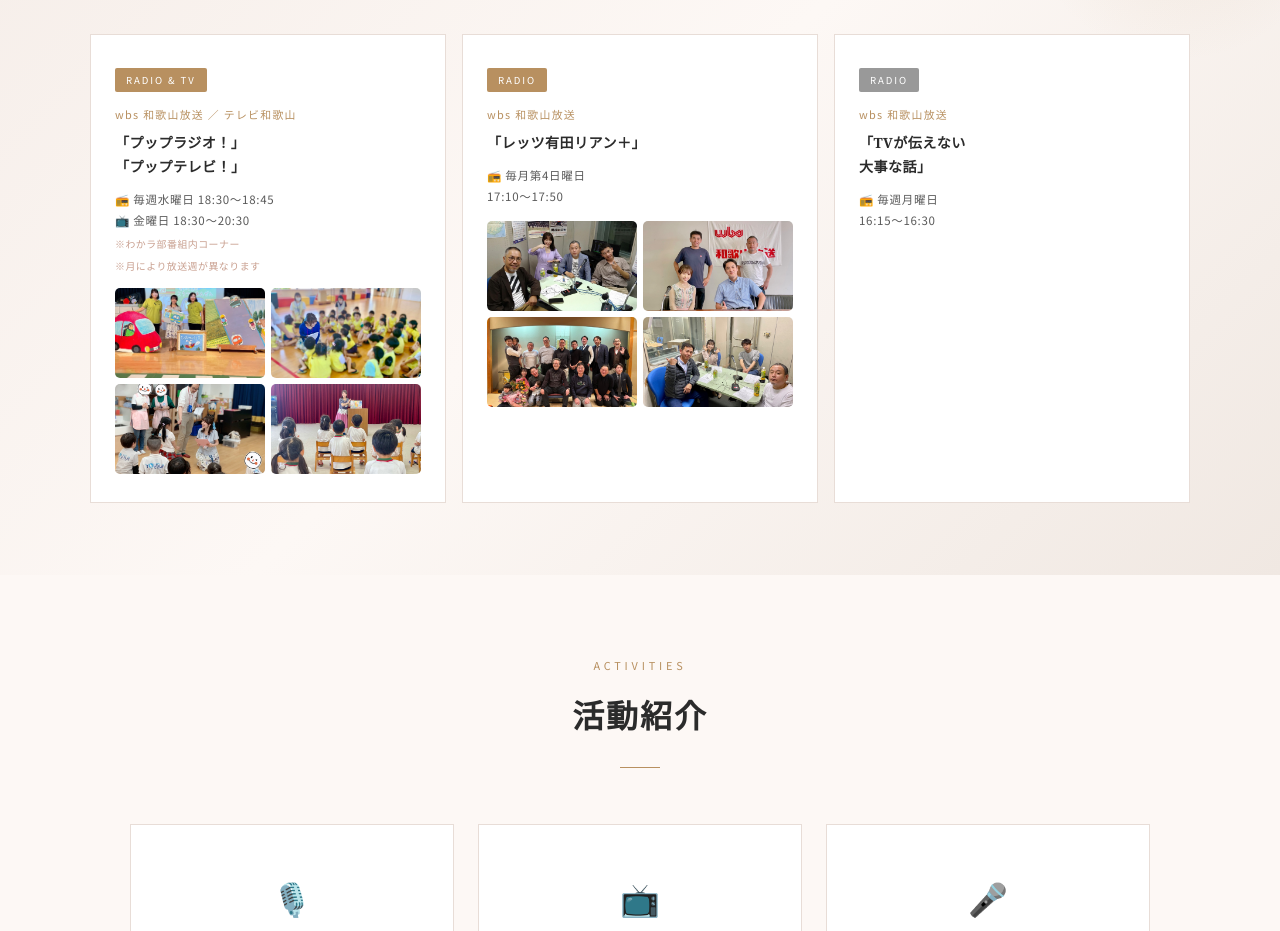
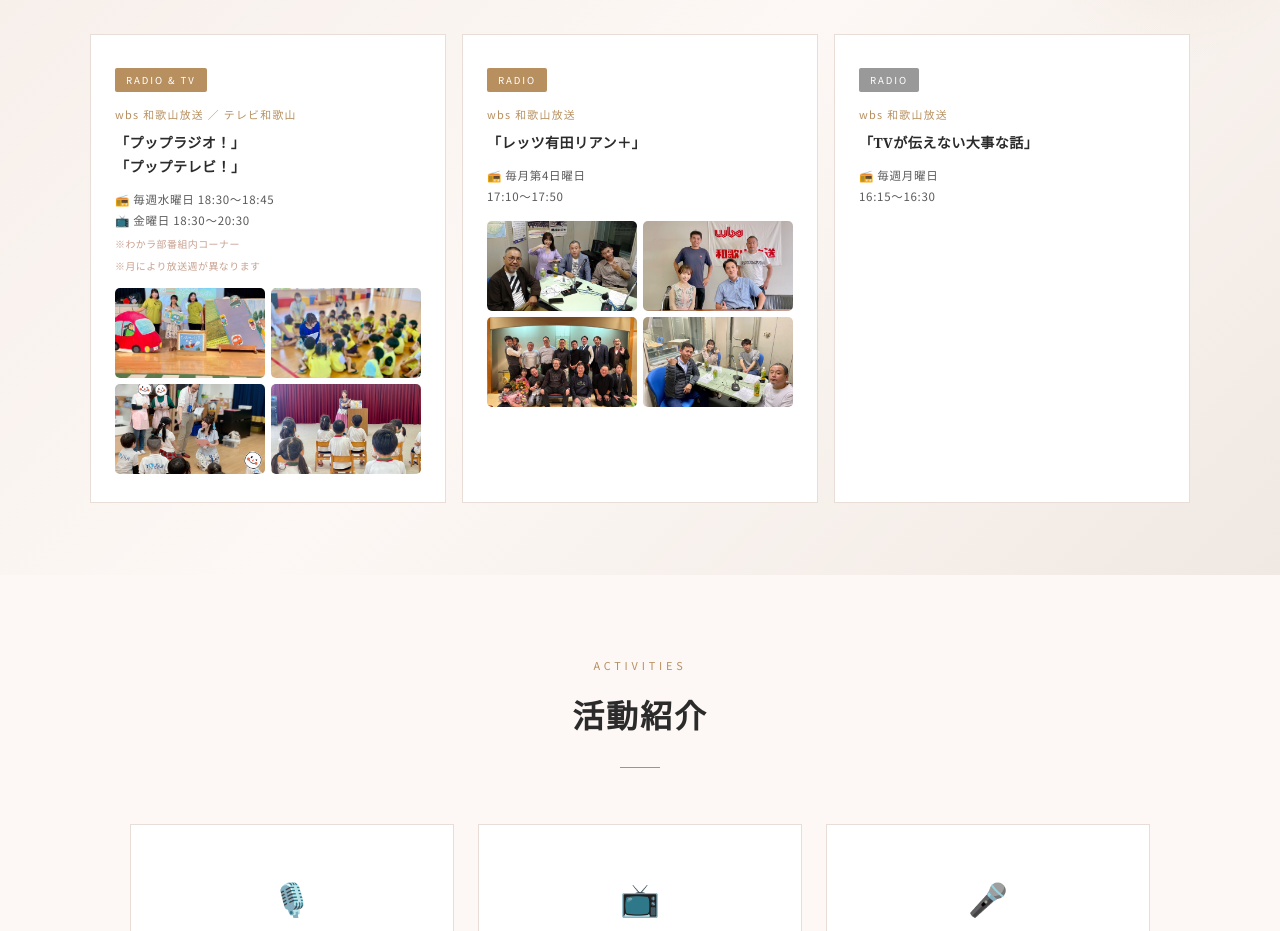
Before and after one commit to fukikohp/fukikohp, a plain HTML site: page index.html in a window 1280 px wide. Shown: the part 2840-3771 px from the top of the page. Drawn offline with nearby package versions, Linux system fonts and the light colour scheme; a web font is replaced by a local one.

Commit message:
fix: TVが伝えない大事な話 番組名を1行表示に修正

```diff
--- a/index.html
+++ b/index.html
@@ -215,7 +215,7 @@
           <div class="program-trigger-card assist-card fade-up" id="triggerTV">
             <span class="ptc-badge b-assist">RADIO</span>
             <p class="ptc-station">wbs 和歌山放送</p>
-            <p class="ptc-title">「TVが伝えない<br>大事な話」</p>
+            <p class="ptc-title">「TVが伝えない大事な話」</p>
             <p class="ptc-airtime">📻 毎週月曜日<br>16:15〜16:30</p>
           </div>
 
```
